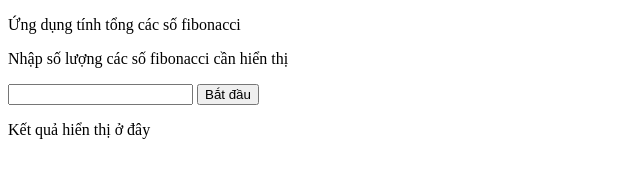
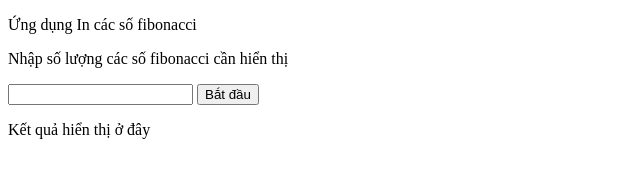
Before and after one commit to cgc0220h1/demo-loopJS-showFibonacci, a plain HTML site: page index.html in a window 1280 px wide. Shown: the full height of the page, 0-640 px from the left. Drawn offline with Linux system fonts and the light colour scheme.

Commit message:
Sửa lại code

```diff
--- a/index.html
+++ b/index.html
@@ -2,11 +2,11 @@
 <html lang="en">
 <head>
     <meta charset="UTF-8">
-    <title>Tổng các số fibonacci</title>
+    <title>In các số fibonacci</title>
     <link rel="stylesheet" href="css/style.css">
 </head>
 <body>
-<p>Ứng dụng tính tổng các số fibonacci</p>
+<p>Ứng dụng In các số fibonacci</p>
 <p>Nhập số lượng các số fibonacci cần hiển thị</p>
 <input type="text" id="num-input">
 <button onclick="fibonacci()">Bắt đầu</button>
```
